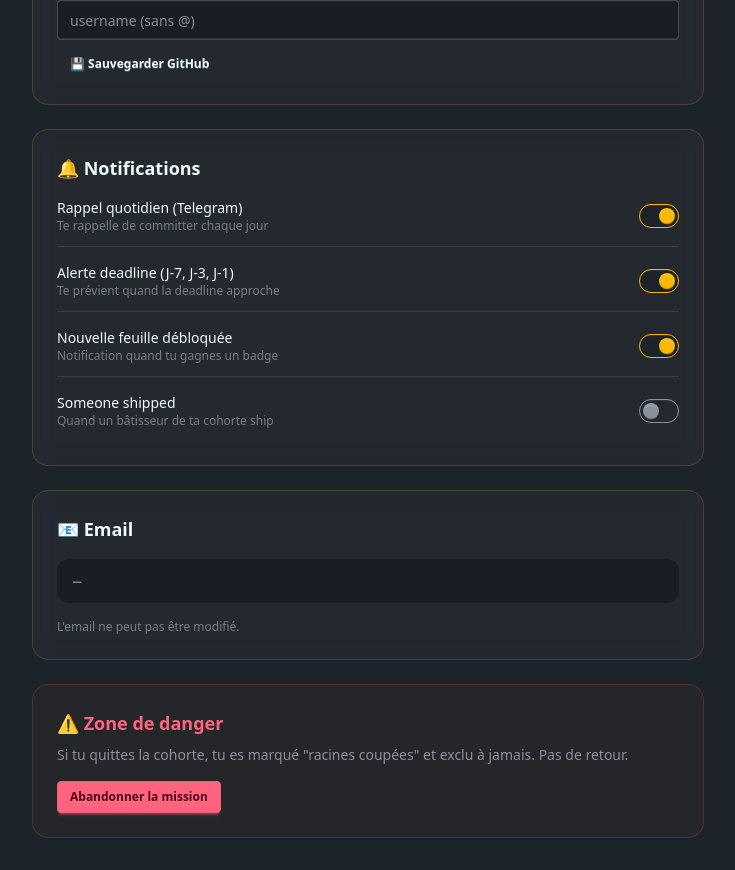
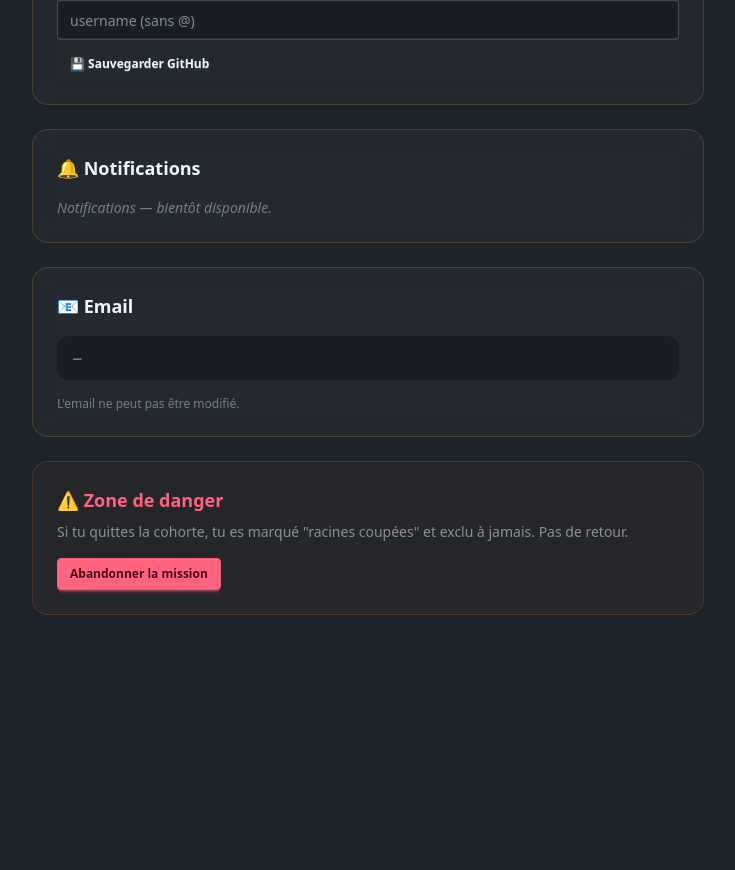
Before and after one commit to agnidefarhane42-bit/ship-or-die-africa, a Next.js app: page /dashboard/settings in a window 1280 px wide. Shown: the part 800-1670 px from the top of the page, without its empty margins (256-991 px from the left). After the commit the page ends 1447 px from the top, so only its background shows below. Built offline with nearby package versions, Linux system fonts and the light colour scheme; no server answers.

Commit message:
fix(1): IDOR sur update-profile — vérification session côté serveur

```diff
--- a/src/app/api/auth/update-profile/route.ts
+++ b/src/app/api/auth/update-profile/route.ts
@@ -1,16 +1,18 @@
 import { NextRequest, NextResponse } from "next/server";
 import { prisma } from "@/lib/prisma";
+import { auth } from "@/lib/auth";
 
 export async function PATCH(req: NextRequest) {
   try {
-    const { userId, name, bio, githubUsername } = await req.json();
-
-    if (!userId) {
-      return NextResponse.json({ error: "userId requis" }, { status: 400 });
+    const session = await auth();
+    if (!session?.user?.id) {
+      return NextResponse.json({ error: "Non autorisé" }, { status: 401 });
     }
 
+    const { name, bio, githubUsername } = await req.json();
+
     const updated = await prisma.user.update({
-      where: { id: userId },
+      where: { id: session.user.id },
       data: {
         name: name || null,
         bio: bio || null,
@@ -22,7 +24,7 @@ export async function PATCH(req: NextRequest) {
       id: updated.id,
       name: updated.name,
       bio: updated.bio,
-      githubUsername: updated.githubUsername
+      githubUsername: updated.githubUsername,
     });
   } catch (err) {
     console.error("Update profile error:", err);
--- a/src/app/dashboard/settings/page.tsx
+++ b/src/app/dashboard/settings/page.tsx
@@ -24,9 +24,6 @@ export default function SettingsPage() {
   }, [session]);
 
   const handleSave = async () => {
-    const userId = (session?.user as any)?.id;
-    if (!userId) return;
-
     setSaving(true);
     setError("");
     setSuccess(false);
@@ -35,7 +32,7 @@ export default function SettingsPage() {
       const res = await fetch("/api/auth/update-profile", {
         method: "PATCH",
         headers: { "Content-Type": "application/json" },
-        body: JSON.stringify({ userId, name, bio, githubUsername: github }),
+        body: JSON.stringify({ name, bio, githubUsername: github }),
       });
 
       if (!res.ok) {
@@ -168,23 +165,10 @@ export default function SettingsPage() {
         </div>
       </div>
 
-      {/* Notifications */}
+      {/* Notifications — bientôt disponible */}
       <div className="card-glow rounded-2xl p-6 space-y-4">
         <h2 className="font-bold text-lg">🔔 Notifications</h2>
-        {[
-          { label: "Rappel quotidien (Telegram)", desc: "Te rappelle de committer chaque jour", on: true },
-          { label: "Alerte deadline (J-7, J-3, J-1)", desc: "Te prévient quand la deadline approche", on: true },
-          { label: "Nouvelle feuille débloquée", desc: "Notification quand tu gagnes un badge", on: true },
-          { label: "Someone shipped", desc: "Quand un bâtisseur de ta cohorte ship", on: false },
-        ].map((n, i) => (
-          <div key={i} className="flex items-center justify-between border-b border-base-content/10 pb-3 last:border-0">
-            <div>
-              <p className="font-medium text-sm">{n.label}</p>
-              <p className="text-xs text-base-content/40">{n.desc}</p>
-            </div>
-            <input type="checkbox" className="toggle toggle-warning" defaultChecked={n.on} />
-          </div>
-        ))}
+        <p className="text-sm text-base-content/40 italic">Notifications — bientôt disponible.</p>
       </div>
 
       {/* Email (lecture seule) */}
```
